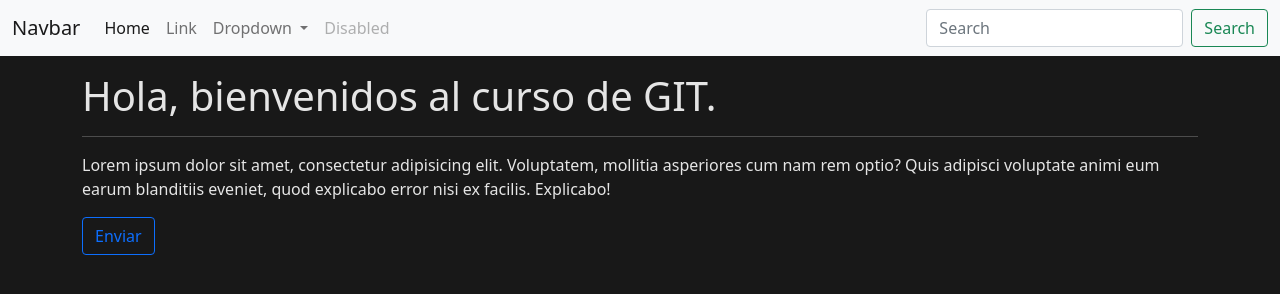
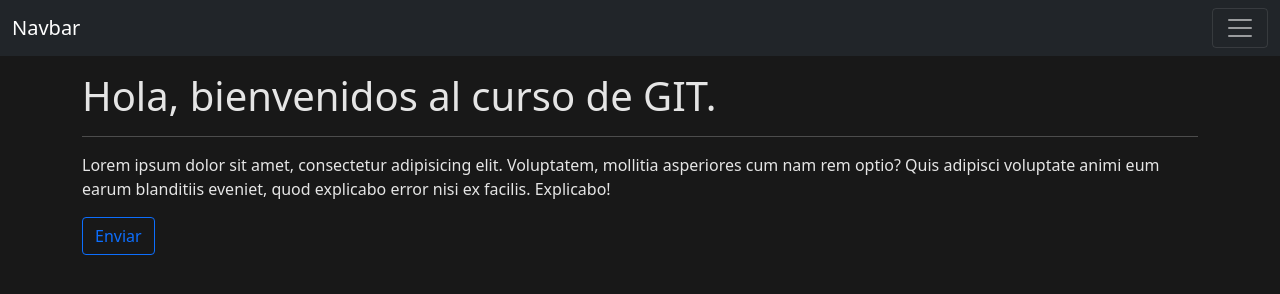
Before and after one commit to Hache07/Practica, a plain HTML site: page index.html in a window 1280 px wide. Drawn offline with nearby package versions, Linux system fonts and the light colour scheme.

Commit message:
Update index.html

```diff
--- a/index.html
+++ b/index.html
@@ -10,7 +10,7 @@
     <title>Document</title>
 </head>
 <body>
-    <nav class="navbar navbar-expand-lg navbar-light bg-light">
+    <nav class="navbar navbar-dark bg-dark nav">
       <div class="container-fluid">
         <a class="navbar-brand" href="#">Navbar</a>
         <button class="navbar-toggler" type="button" data-bs-toggle="collapse" data-bs-target="#navbarSupportedContent" aria-controls="navbarSupportedContent" aria-expanded="false" aria-label="Toggle navigation">
@@ -41,7 +41,7 @@
           </ul>
           <form class="d-flex">
             <input class="form-control me-2" type="search" placeholder="Search" aria-label="Search">
-            <button class="btn btn-outline-success" type="submit">Search</button>
+            <button class="btn btn-outline-primary" type="submit">Search</button>
           </form>
         </div>
       </div>
```
